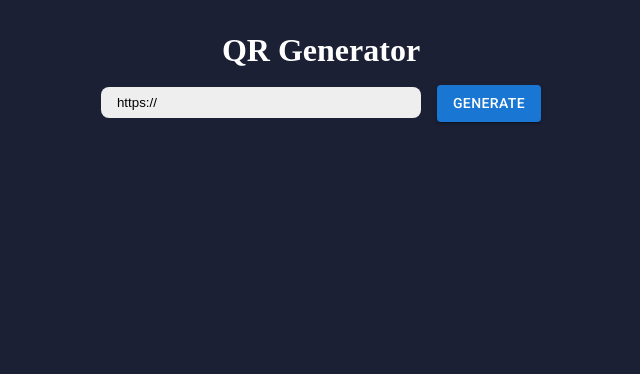
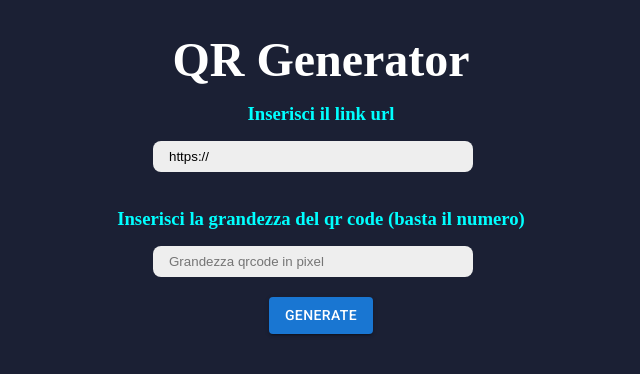
Before and after one commit to AlessandroZara/qr-code-generator-with-react-electron-js, a React (Create React App) app: page / in a window 1280 px wide. Shown: the top 374 px of the page, without its empty margins (319-959 px from the left). Built offline with nearby package versions, Linux system fonts and the light colour scheme; the HTML template or start-up script is replaced by a standard one.

Commit message:
added possibility choice width of the qrcode

```diff
--- a/public/electron.js
+++ b/public/electron.js
@@ -1,4 +1,5 @@
 const { app, BrowserWindow } = require('electron');
+const path = require('path')
 
 let win;
 
@@ -6,6 +7,7 @@ function createWindow() {
   win = new BrowserWindow({
     width: 1920,
     height: 1080,
+    icon: path.join(__dirname, 'icon.ico'),
     webPreferences: {
       nodeIntegration: true,
       contextIsolation:false,
--- a/public/index.html
+++ b/public/index.html
@@ -29,7 +29,7 @@
       work correctly both with client-side routing and a non-root public URL.
       Learn how to configure a non-root public URL by running `npm run build`.
     -->
-    <title>React App</title>
+    <title>Qr Code Generator</title>
   </head>
   <body>
     <noscript>You need to enable JavaScript to run this app.</noscript>
--- a/src/components/Qrcode.jsx
+++ b/src/components/Qrcode.jsx
@@ -7,7 +7,7 @@ function Qrcode() {
   const [url, setUrl] = useState("https://");
   const [qr, setQr] = useState("");
   const [error, setError] = useState("");
-
+  const [width, setWidth] = useState("");
   const pattern = new RegExp(
     "(https?://)?([\\da-z.-]+)\\.([a-z.]{2,6})[/\\w .-]*/?"
   );
@@ -18,15 +18,23 @@ function Qrcode() {
       setError("Inserisci un indirizzo url perfavore");
       setQr("");
       setUrl("https://");
+      setWidth("")
     } else if (check === false) {
       setError("Inserisci un URL valido perfavore");
       setQr("");
       setUrl("https://");
+      setWidth("")
+    } else if(width === ""){
+      setError("Inserisci la grandezza in pixel");
+      setQr("");
+      setUrl("https://");
+      setWidth("")
     } else {
       QRCode.toDataURL(
         url,
         {
-          width: 800,
+          width: parseInt(width),
+          height: parseInt(width),
           margin: 2,
           color: {
             // black: '#335383FF',
@@ -40,10 +48,12 @@ function Qrcode() {
         }
       );
     }
+    console.log(width)
   };
   const ResetQRCode = () => {
     setQr("");
     setUrl("https://");
+    setWidth("")
   };
 
   useEffect(() => {
@@ -70,21 +80,31 @@ function Qrcode() {
 
   return (
     <div className="app">
+    <div className="link-generator-container">
       <h1>QR Generator</h1>
+      <h3 className="link">Inserisci il link url</h3>
       <input
         type="text"
         placeholder="e.g. https://google.com"
         value={url}
         onChange={(e) => setUrl(e.target.value)}
       />
-      <Button variant="contained" onClick={GenerateQRCode}>
+      <br />
+      <br />
+      <br />
+      </div>
+      <div className="dimesion-qrcode-width">
+      <h3 className="link">Inserisci la grandezza del qr code (basta il numero)</h3>
+      <input type="text" placeholder="Grandezza qrcode in pixel" value={width} onChange={(e)=>setWidth(e.target.value)}/>
+      </div>
+      <Button style={{marginTop:"20px"}}variant="contained" onClick={GenerateQRCode}>
         Generate
       </Button>
 
       {qr && (
         <>
           <Button
-            style={{ marginLeft: "20px" }}
+            style={{ marginLeft: "20px",marginTop: "20px" }}
             variant="contained"
             onClick={ResetQRCode}
           >
@@ -94,7 +114,7 @@ function Qrcode() {
       )}
       {qr ? (
         <>
-          <img src={qr} />
+          <img src={qr} style={{ width: `${width}px`, height:`${width}px` }} alt="QR Code" />
           <Button
             variant="contained"
             color="success"
--- a/src/index.css
+++ b/src/index.css
@@ -23,10 +23,14 @@ img {
 }
 
 h1 {
-	font-size: 2rem;
+	font-size: 3rem;
 	margin-bottom: 1rem;
 }
+h3{
+	color:aqua;
+	margin-bottom: 1rem;
 
+}
 input {
 	appearance: none;
 	outline: none;
```
Also changed, not shown: package.json (+16 -7 lines), 1 other file (tests, documents, lock files or other folders).
